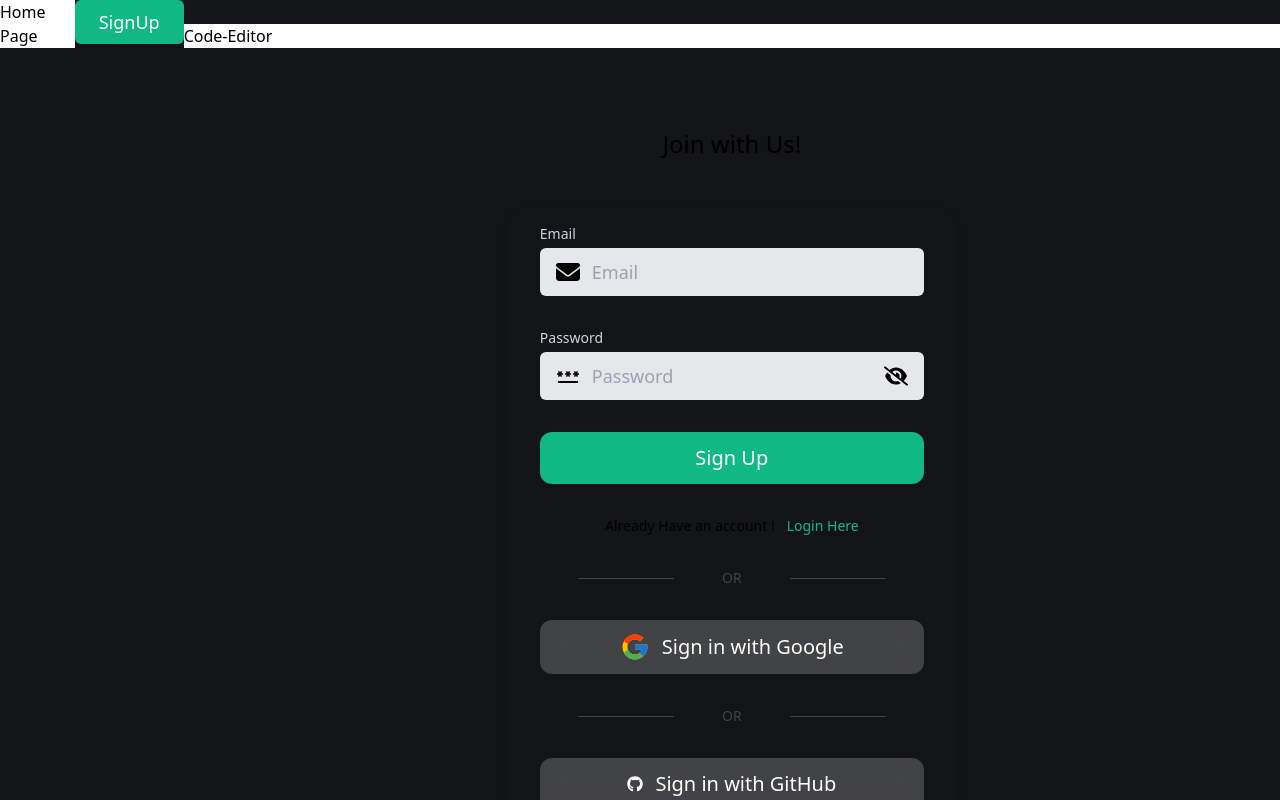
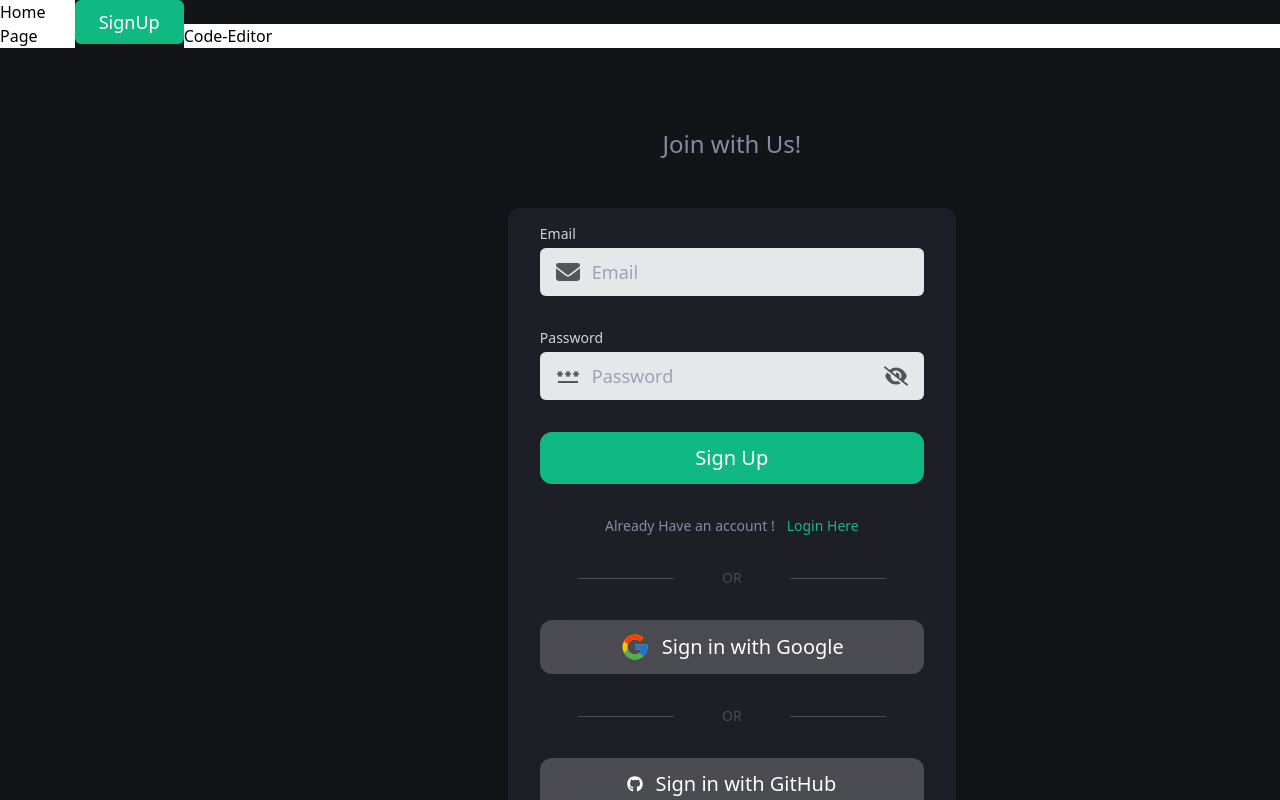
Before and after one commit to SubhPanda04/Collaborative-Code-Editor, a React (Create React App) app: page /home/auth in a window 1280 px wide. Built offline with nearby package versions, Linux system fonts and the light colour scheme; no server answers.

Commit message:
updated dependencies

```diff
--- a/package.json
+++ b/package.json
@@ -4,8 +4,12 @@
   "private": true,
   "dependencies": {
     "cra-template": "1.2.0",
+    "firebase": "^11.2.0",
+    "framer-motion": "^12.0.5",
     "react": "^19.0.0",
     "react-dom": "^19.0.0",
+    "react-icons": "^5.4.0",
+    "react-router-dom": "^7.1.3",
     "react-scripts": "5.0.1",
     "web-vitals": "^4.2.4"
   },
--- a/tailwind.config.js
+++ b/tailwind.config.js
@@ -2,7 +2,14 @@
 module.exports = {
   content: [ "./src/**/*.{js,jsx,ts,tsx}"],
   theme: {
-    extend: {},
+    extend: {
+      colors: {
+        primary: "#131417",
+        secondary: "#1E1F26",
+        primaryText: "#868CA0",
+        text555: "#555",
+    },
   },
+},
   plugins: [],
-}
+};
```
Also changed, not shown: 1 other file (tests, documents, lock files or other folders).
